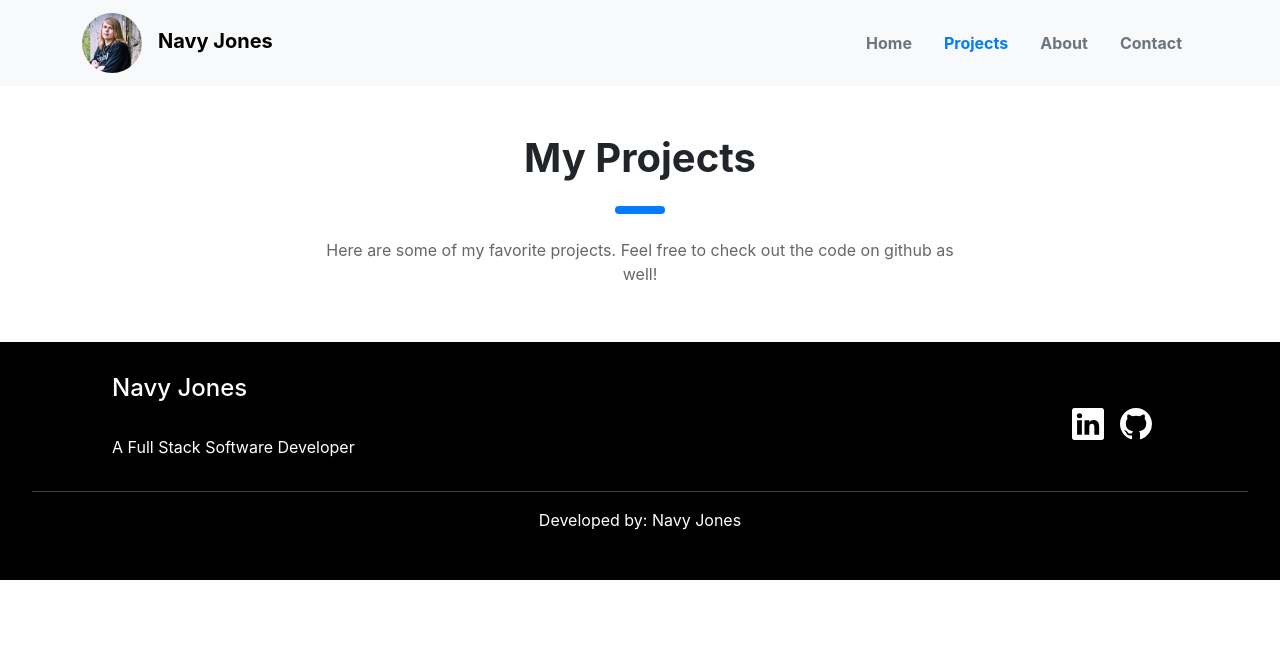
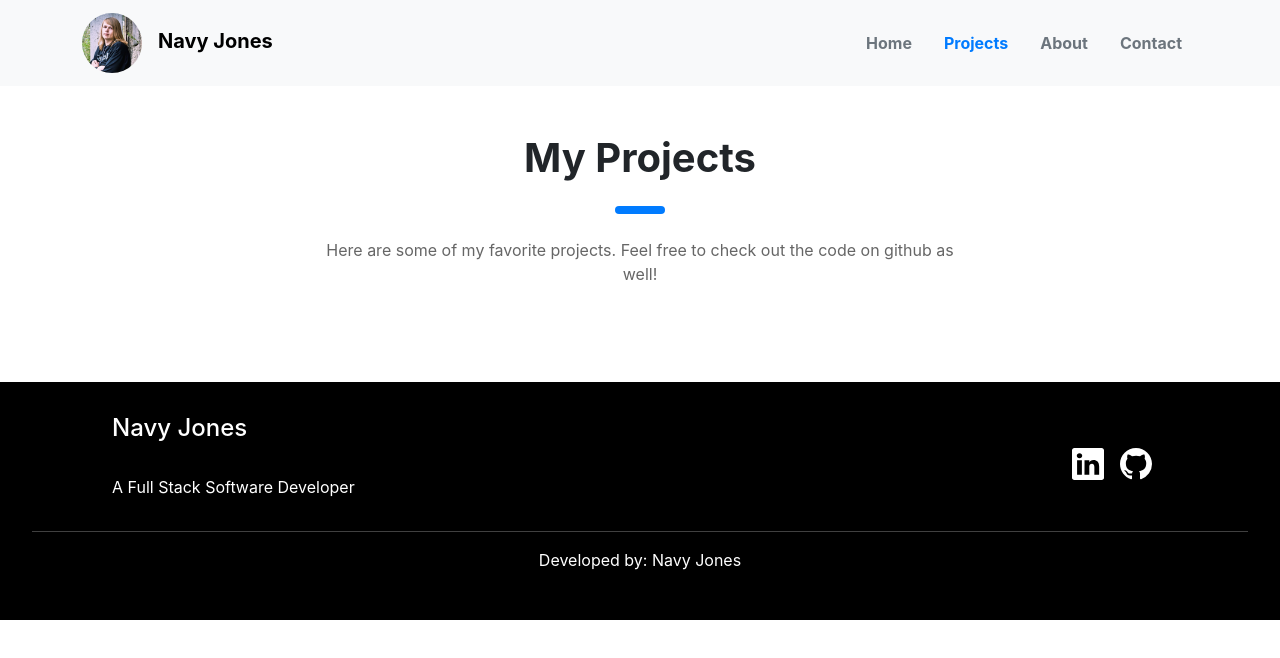
Before and after one commit to jonesna213/Portfolio, a React (Create React App) app: page /projects in a window 1280 px wide. Shown: the top 658 px of the page. Built offline with nearby package versions, Linux system fonts and the light colour scheme.

Commit message:
I think i fixed the build problem?

```diff
--- a/src/pages/Projects.js
+++ b/src/pages/Projects.js
@@ -11,6 +11,10 @@ const ProjectsPage = () => {
                 <img src="" alt="" />
                 <p></p>
             </div>
+            <div>
+                <img src="" alt="" />
+                <p></p>
+            </div>
         </div>
     );
 }
```
